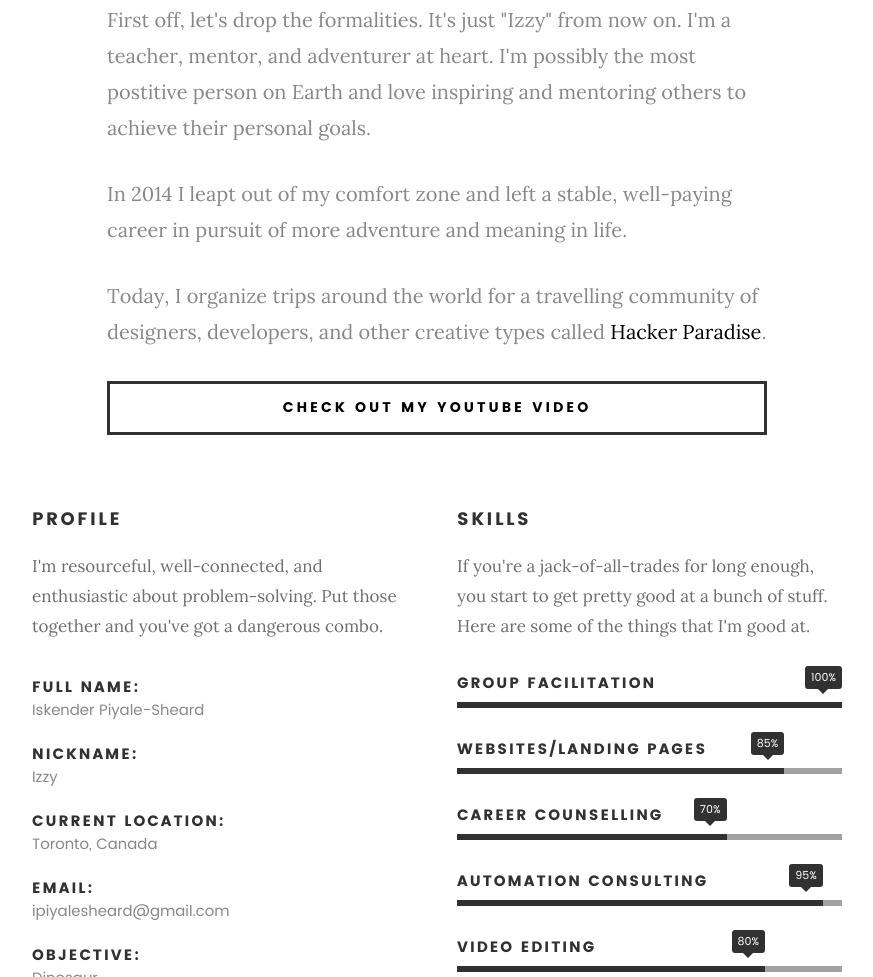
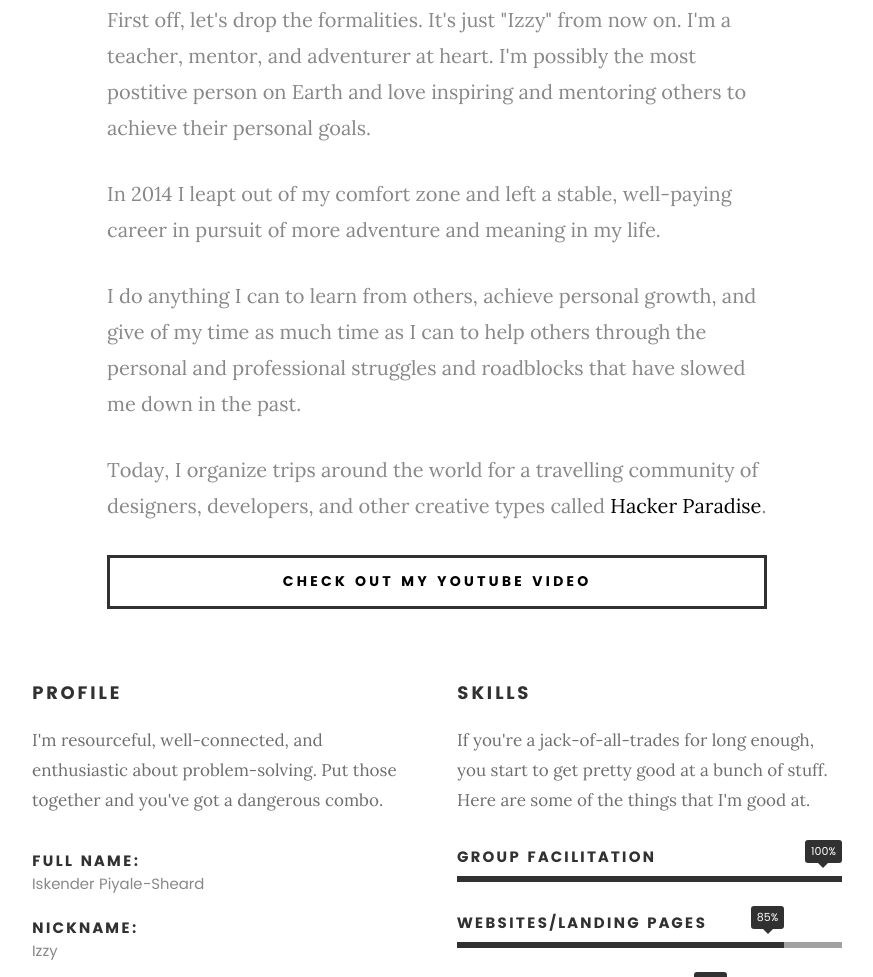
Before and after one commit to izzydoesizzy/IzzyDoesIzzyLive, a plain HTML site: page index.html in a window 1280 px wide. Shown: the part 1217-2194 px from the top of the page, without its empty margins (203-1076 px from the left). Drawn offline with Linux system fonts and the light colour scheme; files whose address does not match are found by name.

Commit message:
Text Edit

```diff
--- a/index.html
+++ b/index.html
@@ -98,7 +98,9 @@
 
    				<p class="lead">First off, let's drop the formalities. It's just "Izzy" from now on. I'm a teacher, mentor, and adventurer at heart. I'm possibly the most postitive person on Earth and love inspiring and mentoring others to achieve their personal goals.</p>
 
-   				<p class="lead">In 2014 I leapt out of my comfort zone and left a stable, well-paying career in pursuit of more adventure and meaning in life.</p>
+   				<p class="lead">In 2014 I leapt out of my comfort zone and left a stable, well-paying career in pursuit of more adventure and meaning in my life.</p>
+
+   				<p class="lead">I do anything I can to learn from others, achieve personal growth, and give of my time as much time as I can to help others through the personal and professional struggles and roadblocks that have slowed me down in the past. <p>
 
    				<p class="lead"> Today, I organize trips around the world for a travelling community of designers, developers, and other creative types called <a href="http://www.hackerparadise.org" target="_blank">Hacker Paradise</a>.</p>
 
```
